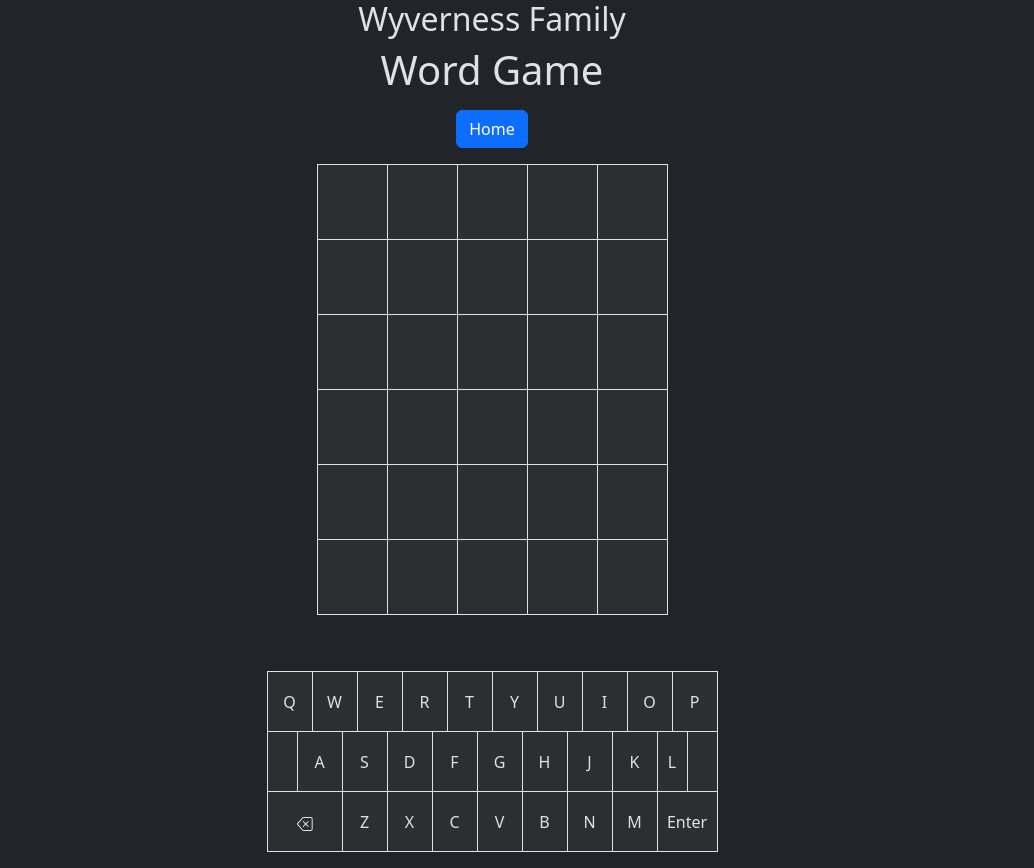
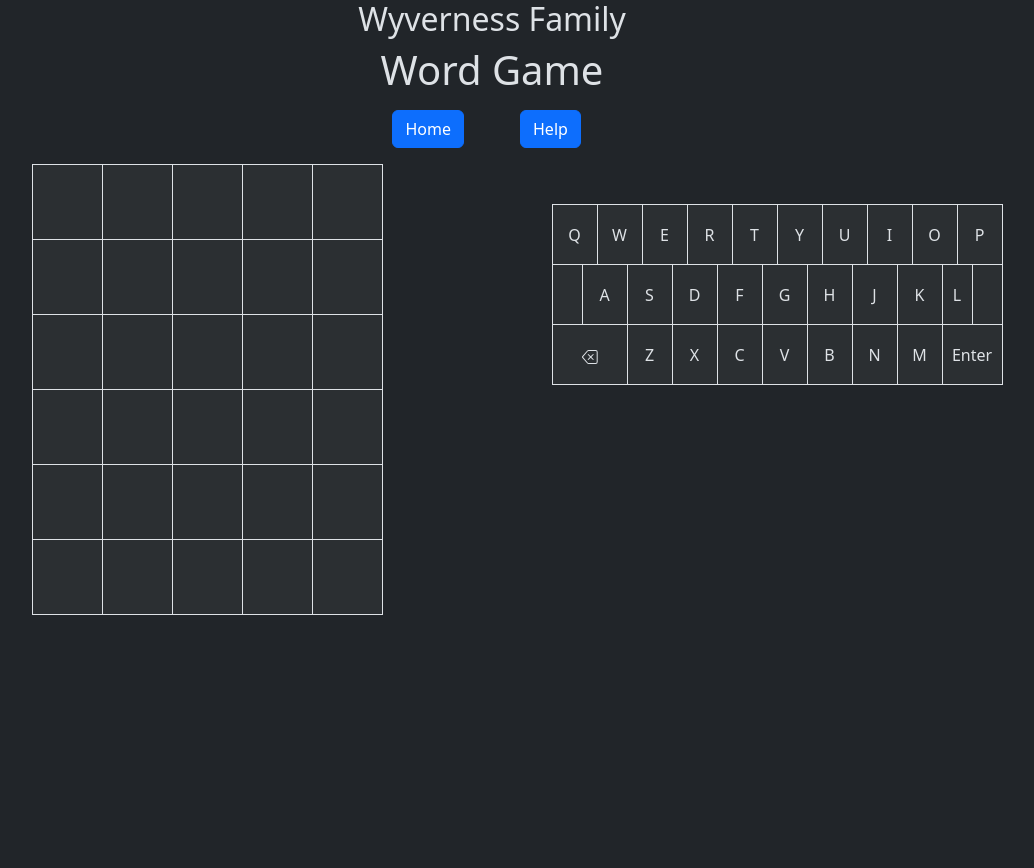
Before and after one commit to ronsmith/WordGame, a Flask app: page /game in a window 1280 px wide. Shown: the whole page, without its empty margins (148-1182 px from the left). After the commit the page ends 615 px from the top, so only its background shows below. Run offline with Flask 3, Linux system fonts and the light colour scheme; the visitor is signed in with stand-in values (Sample User, id 1); data that the repository does not hold is empty; some libraries are stand-ins or nearby versions.

Commit message:
changed buttons to styled links

```diff
--- a/templates/game.html
+++ b/templates/game.html
@@ -20,8 +20,16 @@
 </style>
 {% endblock %}
 {% block content %}
-    <div class="mb-3 text-center" id="board">
-        <p class="mb-3"><button type="button" class="btn btn-primary" id="home_btn">Home</button></p>
+    <div class="row mb-3">
+        <div class="col-6 text-end">
+            <a href="{{ url_for('index') }}" class="btn btn-primary mx-3">Home</a>
+        </div>
+        <div class="col-6 text-start">
+            <a href="{{ url_for('howto', back='game') }}" class="btn btn-primary mx-3">Help</a>
+        </div>
+    </div>
+    <div class="row">
+        <div class="col-lg-6 col-md-12 mb-3 text-center" id="board">
             <table class="gameboard" align="center">
                 <tr>
                     <td>&nbsp</td>
@@ -67,8 +75,8 @@
                 </tr>
             </table>
         </div>
-    <div class="mb-3 text-center" id="msgarea">&nbsp;</div>
-    <div class="mb-3" id="keyboard">
+        <div class="col-lg-6 col-md-12 mb-3" id="keyboard">
+            <p class="mb-3 text-center" id="msgarea">&nbsp;</p>
             <table class="keyboard" align="center">
                 <tr>
                     <td colspan="2">Q</td>
@@ -112,6 +120,7 @@
                     <td colspan="3">Enter</td>
                 </tr>
             </table>
+        </div>
     </div>
 {% endblock %}
 {% block script %}
@@ -182,15 +191,20 @@
             let key = $(this).text();
 
             if (key != '') {  // ignore the end cells on the middle row
+
+                //flash key
                 let orig_bg_color = $(this).css("background-color");
                 $(this).css("background-color", "LightGrey");
-                setTimeout(() => {
-                    $(this).css("background-color", orig_bg_color);
-                }, 100);
-                if (key.startsWith('\n') && input_col > 1) {  // backspace
+                setTimeout(() => { $(this).css("background-color", orig_bg_color); }, 100);
+
+                // handle keys
+                if (key.startsWith('\n')) {  // backspace
+                    if (input_col > 1) {
                         input_col--;
                         set_input_cell(' ');
+                    }
                     $("#msgarea").html('&nbsp;');
+
                 } else if (key == 'Enter') {
                     if (input_col < 6) {
                         $("#msgarea").text('All words are 5 letters');
@@ -201,6 +215,7 @@
                         });
                         $.getJSON("{{ url_for('submit_word') }}?word=" + word, display_game);
                     }
+
                 } else if (input_col < 6) {  // must be a letter
                     set_input_cell(key);
                     input_col++;
@@ -208,10 +223,6 @@
                 }
             }
         });
-
-        $("#home_btn").click(function () {
-            location.href = "{{ url_for('index') }}"
-        });
     });
 </script>
 {% endblock %}
--- a/wordgame.py
+++ b/wordgame.py
@@ -37,6 +37,12 @@ def game():
     if 'user' not in session:
         return redirect(url_for('login', next='index'))
     return render_template('game.html')
+
+
+@app.route('/howto')
+def howto():
+    back = request.args.get('back', 'index')
+    return render_template('howto.html', **{'back': back})
 
 
 @app.route('/game/state')
```
Also changed, not shown: templates/changepwd.html (+1 -10 lines), templates/forgotpwd.html (+1 -10 lines), templates/index.html (+4 -16 lines), templates/resetpwd.html (+1 -10 lines). Lines whose indentation alone changed are shown as unchanged.
